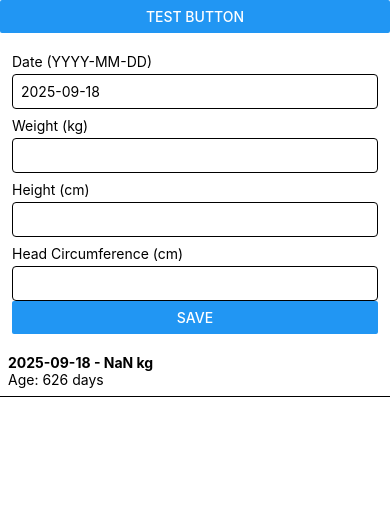
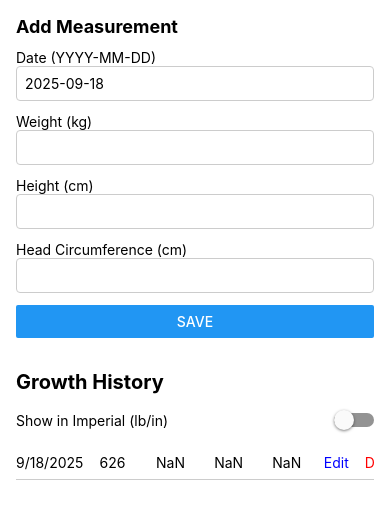
Before and after one commit to dhruv9596/BabyGrowthTracker, a React Native app: screen / in a window 390 px wide. Both pictures are taken after typing "Sample", "Sample", "Sample" into the empty fields and a click on the button "SAVE". Shown: the top 508 px of the page. Built offline with nearby package versions, Linux system fonts and the light colour scheme.

Commit message:
History Table and Edit/Delete Actions

```diff
--- a/App.tsx
+++ b/App.tsx
@@ -1,21 +1,21 @@
-import React, { useEffect, useState } from 'react';
-import 'react-native-get-random-values';
-import { Alert, Button, SafeAreaView, ScrollView } from 'react-native';
-import MeasurementForm from './MeasurementForm';
-// import GrowthChart from './GrowthChart';
-import History from './History';
-import { GrowthMeasurement, BabyProfile } from './types';
-import { saveMeasurements, loadMeasurements } from './storage';
+import React, { useEffect, useState } from "react";
+import "react-native-get-random-values";
+import { SafeAreaView, ScrollView } from "react-native";
+import MeasurementForm from "./MeasurementForm";
+import History from "./History";
+import { GrowthMeasurement, BabyProfile } from "./types";
+import { saveMeasurements, loadMeasurements } from "./storage";
 
 const baby: BabyProfile = {
-  id: '1',
-  name: 'Baby A',
-  birthDate: '2024-01-01',
-  gender: 'female',
+  id: "1",
+  name: "Baby A",
+  birthDate: "2024-01-01",
+  gender: "female",
 };
 
 export default function App() {
   const [measurements, setMeasurements] = useState<GrowthMeasurement[]>([]);
+  const [editIndex, setEditIndex] = useState<number | null>(null);
 
   useEffect(() => {
     (async () => {
@@ -24,8 +24,26 @@ export default function App() {
     })();
   }, []);
 
-  const addMeasurement = async (m: GrowthMeasurement) => {
-    const updated = [...measurements, m];
+  const addOrUpdateMeasurement = async (m: GrowthMeasurement) => {
+    let updated: GrowthMeasurement[];
+    if (editIndex !== null) {
+      updated = [...measurements];
+      updated[editIndex] = m; // replace edited one
+      setEditIndex(null);
+    } else {
+      updated = [...measurements, m];
+    }
+    setMeasurements(updated);
+    await saveMeasurements(updated);
+  };
+
+  const handleEdit = (entry: GrowthMeasurement, index: number) => {
+    setEditIndex(index);
+    // pass entry down into MeasurementForm if you want to prefill fields
+  };
+
+  const handleDelete = async (index: number) => {
+    const updated = measurements.filter((_, i) => i !== index);
     setMeasurements(updated);
     await saveMeasurements(updated);
   };
@@ -33,10 +51,12 @@ export default function App() {
   return (
     <SafeAreaView>
       <ScrollView>
-        <Button title="Test Button" onPress={() => Alert.alert("Button works!")} />
-        <MeasurementForm onSave={addMeasurement} babyBirthDate={baby.birthDate} />
-        {/* <GrowthChart data={measurements} /> */}
-        <History data={measurements} />
+        <MeasurementForm
+          onSave={addOrUpdateMeasurement}
+          babyBirthDate={baby.birthDate}
+          existing={editIndex !== null ? measurements[editIndex] : undefined}
+        />
+        <History data={measurements} onEdit={handleEdit} onDelete={handleDelete} />
       </ScrollView>
     </SafeAreaView>
   );
--- a/History.tsx
+++ b/History.tsx
@@ -1,24 +1,80 @@
- import React from 'react';
- import { View, Text, FlatList, StyleSheet } from 'react-native';
- import { GrowthMeasurement } from './types';
- interface Props {
+import React, { useState } from "react";
+import { View, Text, FlatList, Switch, StyleSheet } from "react-native";
+import { GrowthMeasurement } from "./types";
+import HistoryActions from "./HistoryActions";
+
+interface HistoryProps {
   data: GrowthMeasurement[];
+  onEdit?: (entry: GrowthMeasurement, index: number) => void;
+  onDelete?: (index: number) => void;
 }
- export default function History({ data }: Props) {
+
+const History: React.FC<HistoryProps> = ({ data, onEdit, onDelete }) => {
+  const [unit, setUnit] = useState<"SI" | "Imperial">("SI");
+
+  const convertValue = (value: number, type: "weight" | "height") => {
+    if (unit === "Imperial") {
+      return type === "weight"
+        ? (value * 2.20462).toFixed(1) // kg → lb
+        : (value * 0.393701).toFixed(1); // cm → in
+    }
+    return value.toFixed(1);
+  };
+
   return (
+    <View style={styles.container}>
+      <Text style={styles.title}>Growth History</Text>
+
+      {/* Unit toggle */}
+      <View style={styles.toggleRow}>
+        <Text>Show in {unit === "SI" ? "Imperial (lb/in)" : "SI (kg/cm)"}</Text>
+        <Switch
+          value={unit === "Imperial"}
+          onValueChange={() => setUnit(unit === "SI" ? "Imperial" : "SI")}
+        />
+      </View>
+
+      {/* History list */}
       <FlatList
         data={data}
         keyExtractor={(item) => item.id}
-      renderItem={({ item }) => (
+        ListEmptyComponent={<Text style={styles.noData}>No entries yet</Text>}
+        renderItem={({ item, index }) => (
           <View style={styles.row}>
-          <Text style={styles.date}>{item.date} - {item.weightKg} kg</Text>
-          <Text>Age: {item.ageInDays} days</Text>
+            <Text style={styles.cell}>{new Date(item.date).toLocaleDateString()}</Text>
+            <Text style={styles.cell}>{item.ageInDays}</Text>
+            <Text style={styles.cell}>{convertValue(item.weightKg, "weight")}</Text>
+            <Text style={styles.cell}>{convertValue(item.heightCm, "height")}</Text>
+            <Text style={styles.cell}>{convertValue(item.headCm, "height")}</Text>
+
+            {/* Actions component */}
+            <HistoryActions entry={item} index={index} onEdit={onEdit} onDelete={onDelete} />
           </View>
         )}
       />
+    </View>
   );
- }
+};
+
 const styles = StyleSheet.create({
-  row: { padding: 8, borderBottomWidth: 1 },
-  date: { fontWeight: 'bold' },
+  container: { padding: 16 },
+  title: { fontSize: 20, fontWeight: "bold", marginBottom: 16 },
+  toggleRow: {
+    flexDirection: "row",
+    alignItems: "center",
+    marginBottom: 16,
+    justifyContent: "space-between",
+  },
+  row: {
+    flexDirection: "row",
+    justifyContent: "space-between",
+    alignItems: "center",
+    paddingVertical: 8,
+    borderBottomWidth: 1,
+    borderColor: "#ccc",
+  },
+  cell: { flex: 1, textAlign: "center" },
+  noData: { textAlign: "center", marginTop: 16, color: "#777" },
 });
+
+export default History;
--- /dev/null
+++ b/HistoryActions.tsx
@@ -0,0 +1,45 @@
+// HistoryActions.tsx
+import React from "react";
+import { View, Text, TouchableOpacity, StyleSheet, Alert } from "react-native";
+import { GrowthMeasurement } from "./types";
+
+interface Props {
+  entry: GrowthMeasurement;
+  index: number;
+  onEdit?: (entry: GrowthMeasurement, index: number) => void;
+  onDelete?: (index: number) => void;
+}
+
+export default function HistoryActions({ entry, index, onEdit, onDelete }: Props) {
+  const confirmDelete = () => {
+    Alert.alert(
+      "Delete Entry",
+      "Are you sure you want to delete this entry?",
+      [
+        { text: "Cancel", style: "cancel" },
+        { text: "Delete", style: "destructive", onPress: () => onDelete && onDelete(index) },
+      ]
+    );
+  };
+
+  return (
+    <View style={styles.actions}>
+      {onEdit && (
+        <TouchableOpacity onPress={() => onEdit(entry, index)}>
+          <Text style={styles.editText}>Edit</Text>
+        </TouchableOpacity>
+      )}
+      {onDelete && (
+        <TouchableOpacity onPress={confirmDelete}>
+          <Text style={styles.deleteText}>Delete</Text>
+        </TouchableOpacity>
+      )}
+    </View>
+  );
+}
+
+const styles = StyleSheet.create({
+  actions: { flexDirection: "row", justifyContent: "space-around", flex: 1 },
+  editText: { color: "blue", marginHorizontal: 8 },
+  deleteText: { color: "red", marginHorizontal: 8 },
+});
--- a/MeasurementForm.tsx
+++ b/MeasurementForm.tsx
@@ -1,74 +1,129 @@
-import React, { useState } from 'react';
-import { View, Text, TextInput, Button, StyleSheet } from 'react-native';
-import { v4 as uuidv4 } from 'uuid';
-import { GrowthMeasurement } from './types';
-import { calcAgeInDays } from './utils';
+import React, { useEffect, useState } from "react";
+import {
+  View,
+  Text,
+  TextInput,
+  Button,
+  StyleSheet,
+} from "react-native";
+import { GrowthMeasurement } from "./types";
+import { v4 as uuidv4 } from "uuid";
 
-interface Props {
+interface MeasurementFormProps {
   onSave: (m: GrowthMeasurement) => void;
   babyBirthDate: string;
+  existing?: GrowthMeasurement; // optional: if editing
 }
 
-export default function MeasurementForm({ onSave, babyBirthDate }: Props) {
-  const [date, setDate] = useState(new Date().toISOString().split('T')[0]);
-  const [weight, setWeight] = useState('');
-  const [height, setHeight] = useState('');
-  const [head, setHead] = useState('');
+export default function MeasurementForm({
+  onSave,
+  babyBirthDate,
+  existing,
+}: MeasurementFormProps) {
+  const [weightKg, setWeightKg] = useState("");
+  const [heightCm, setHeightCm] = useState("");
+  const [headCm, setHeadCm] = useState("");
+  const [date, setDate] = useState("");
+
+  // Prefill form if editing
+  useEffect(() => {
+    if (existing) {
+      setWeightKg(existing.weightKg.toString());
+      setHeightCm(existing.heightCm.toString());
+      setHeadCm(existing.headCm.toString());
+      setDate(existing.date);
+    } else {
+      setWeightKg("");
+      setHeightCm("");
+      setHeadCm("");
+      setDate(new Date().toISOString().split("T")[0]);
+    }
+  }, [existing]);
+
+  const calcAgeInDays = (birthDate: string, measureDate: string) => {
+    const birth = new Date(birthDate);
+    const measure = new Date(measureDate);
+    return Math.floor(
+      (measure.getTime() - birth.getTime()) / (1000 * 60 * 60 * 24)
+    );
+  };
 
   const handleSave = () => {
+    if (!weightKg || !heightCm || !headCm || !date) {
+      return;
+    }
+
     const measurement: GrowthMeasurement = {
-      id: uuidv4(),
+      id: existing ? existing.id : uuidv4(),
       date,
       ageInDays: calcAgeInDays(babyBirthDate, date),
-      weightKg: parseFloat(weight),
-      heightCm: parseFloat(height),
-      headCm: parseFloat(head),
+      weightKg: parseFloat(weightKg),
+      heightCm: parseFloat(heightCm),
+      headCm: parseFloat(headCm),
     };
-    console.log("✅ Saving measurement:", measurement);
+
     onSave(measurement);
 
-    // clear inputs
-    setWeight('');
-    setHeight('');
-    setHead('');
+    // reset form only if adding
+    if (!existing) {
+      setWeightKg("");
+      setHeightCm("");
+      setHeadCm("");
+      setDate(new Date().toISOString().split("T")[0]);
+    }
   };
 
   return (
     <View style={styles.container}>
-      <Text style={styles.label}>Date (YYYY-MM-DD)</Text>
-      <TextInput style={styles.input} value={date} onChangeText={setDate} />
+      <Text style={styles.title}>
+        {existing ? "Edit Measurement" : "Add Measurement"}
+      </Text>
 
-      <Text style={styles.label}>Weight (kg)</Text>
+      <Text>Date (YYYY-MM-DD)</Text>
       <TextInput
         style={styles.input}
-        value={weight}
-        onChangeText={setWeight}
+        value={date}
+        onChangeText={setDate}
+        placeholder="YYYY-MM-DD"
+      />
+
+      <Text>Weight (kg)</Text>
+      <TextInput
+        style={styles.input}
+        value={weightKg}
+        onChangeText={setWeightKg}
         keyboardType="numeric"
       />
 
-      <Text style={styles.label}>Height (cm)</Text>
+      <Text>Height (cm)</Text>
       <TextInput
         style={styles.input}
-        value={height}
-        onChangeText={setHeight}
+        value={heightCm}
+        onChangeText={setHeightCm}
         keyboardType="numeric"
       />
 
-      <Text style={styles.label}>Head Circumference (cm)</Text>
+      <Text>Head Circumference (cm)</Text>
       <TextInput
         style={styles.input}
-        value={head}
-        onChangeText={setHead}
+        value={headCm}
+        onChangeText={setHeadCm}
         keyboardType="numeric"
       />
 
-      <Button title="Save" onPress={handleSave} />
+      <Button title={existing ? "Update" : "Save"} onPress={handleSave} />
     </View>
   );
 }
 
 const styles = StyleSheet.create({
-  container: { padding: 12 },
-  label: { marginTop: 8 },
-  input: { borderWidth: 1, padding: 8, marginTop: 4, borderRadius: 4 },
+  container: { padding: 16 },
+  title: { fontSize: 18, fontWeight: "bold", marginBottom: 12 },
+  input: {
+    borderWidth: 1,
+    borderColor: "#ccc",
+    padding: 8,
+    marginBottom: 12,
+    borderRadius: 4,
+  },
 });
```
Lines whose indentation alone changed are shown as unchanged.
